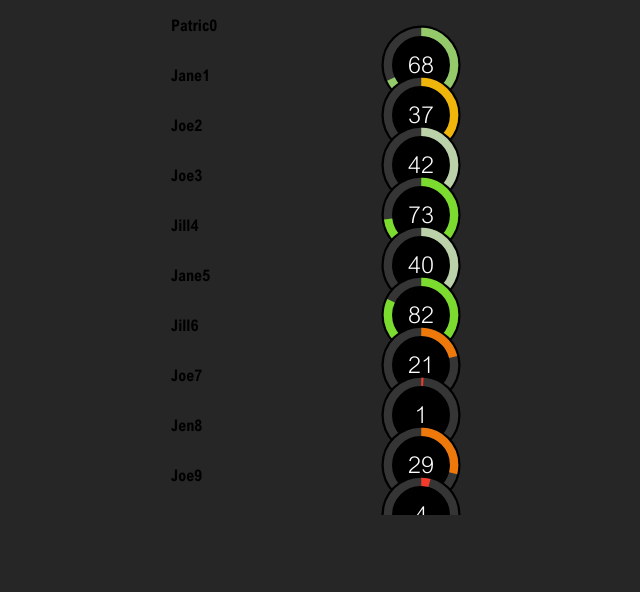
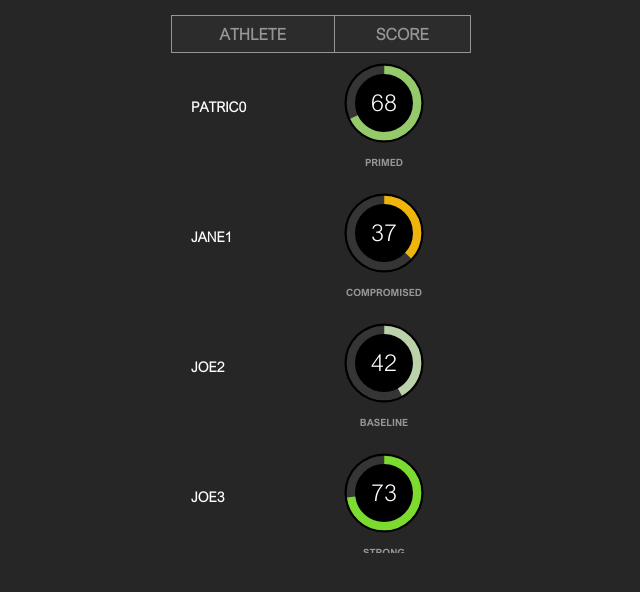
Before and after one commit to dynaput247/userscore, a React (Vite) app: page / in a window 1280 px wide. Shown: the top 592 px of the page, without its empty margins (319-959 px from the left). Built offline with nearby package versions, Linux system fonts and the light colour scheme.

Commit message:
style text

```diff
--- a/src/ScoreTable.tsx
+++ b/src/ScoreTable.tsx
@@ -70,8 +70,10 @@ export default function ScoreTable() {
         // console.log('name ', name)
         const score = scores?.[name]?.[day]?.sc;
         return (
-            <div style={style}>
-                {columnIndex === 0 ? name : (
+            <div style={style}
+                className="Cell"
+            >
+                {columnIndex === 0 ? (<StyledCell>{name}</StyledCell>) : (
                     <CircleProgressBar
                         strokeColor={getLevelColor(score)}
                         percentage={score}
@@ -83,7 +85,6 @@ export default function ScoreTable() {
         );
     };
 
-
     return (
         <>
             {/* <Select onChange={(e) => setDay(parseInt(e.target.value))}>
@@ -93,13 +94,22 @@ export default function ScoreTable() {
                     </option>
                 ))}
             </Select> */}
+            {/* Athlete Score Table */}
+            <Table>
+                <thead>
+                    <tr>
+                        <th>Athlete</th>
+                        <th>Score</th>
+                    </tr>
+                </thead>
+            </Table>
             <Grid
                 className="Grid"
                 columnCount={1000}
-                columnWidth={(index) => index === 0 ? 200 : 100}
+                columnWidth={(index) => index === 0 ? 162.56 : 136.45}
                 height={500}
                 rowCount={Object.keys(scores).length}
-                rowHeight={index => 50}
+                rowHeight={index => 130}
                 width={300}
             >
                 {Cell}
@@ -109,6 +119,19 @@ export default function ScoreTable() {
 }
 
 // display sticky select on the top
+
+
+const StyledCell = styled.div`
+    font-size: 14px;
+    font-family: 'Arial Nova Light', sans-serif;
+    color: var(--row-text);
+    text-transform: uppercase;
+    font-weight: 600;
+    position: absolute;
+    top: 45px;
+    left: 20px;
+`
+
 
 
 const Select = styled.select`
```
